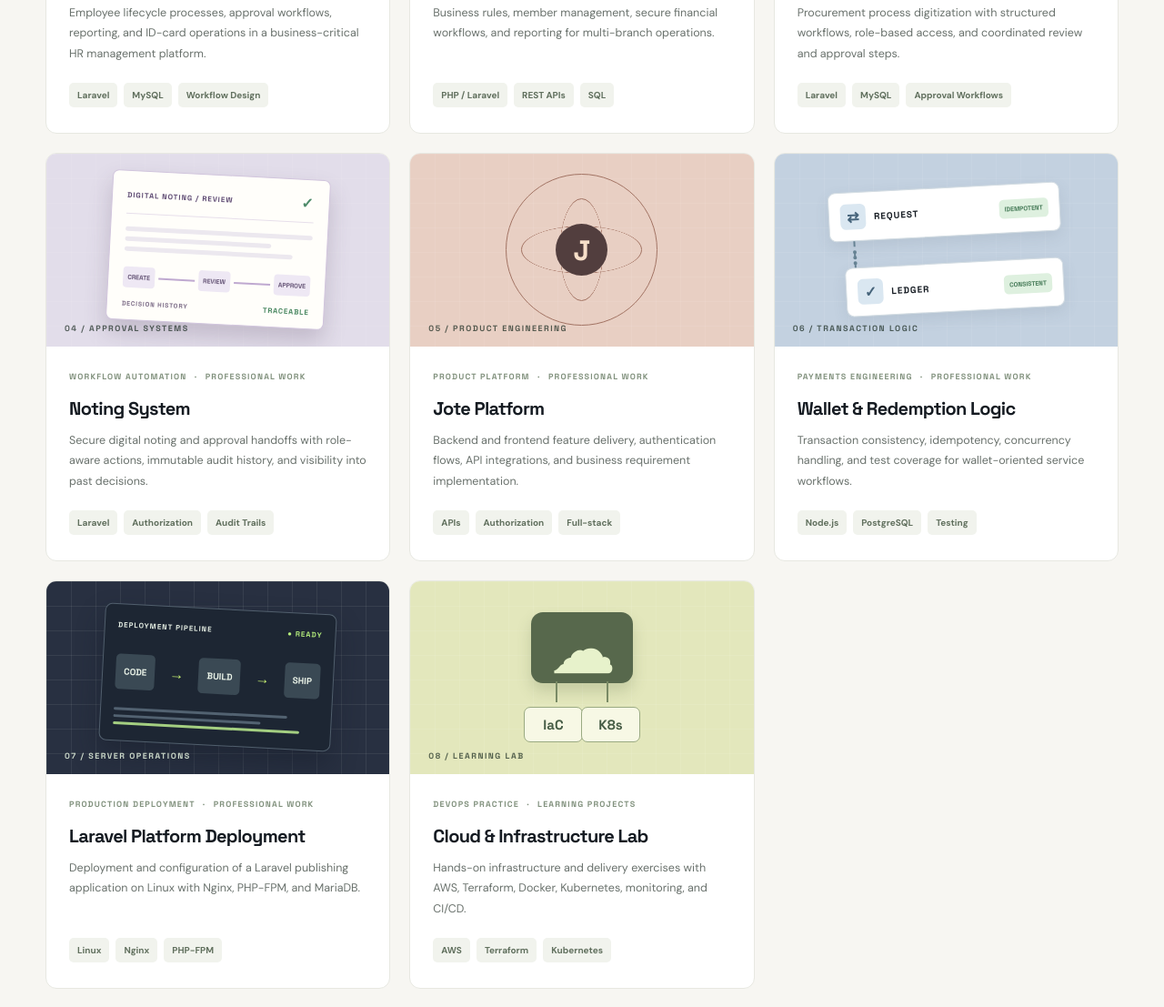
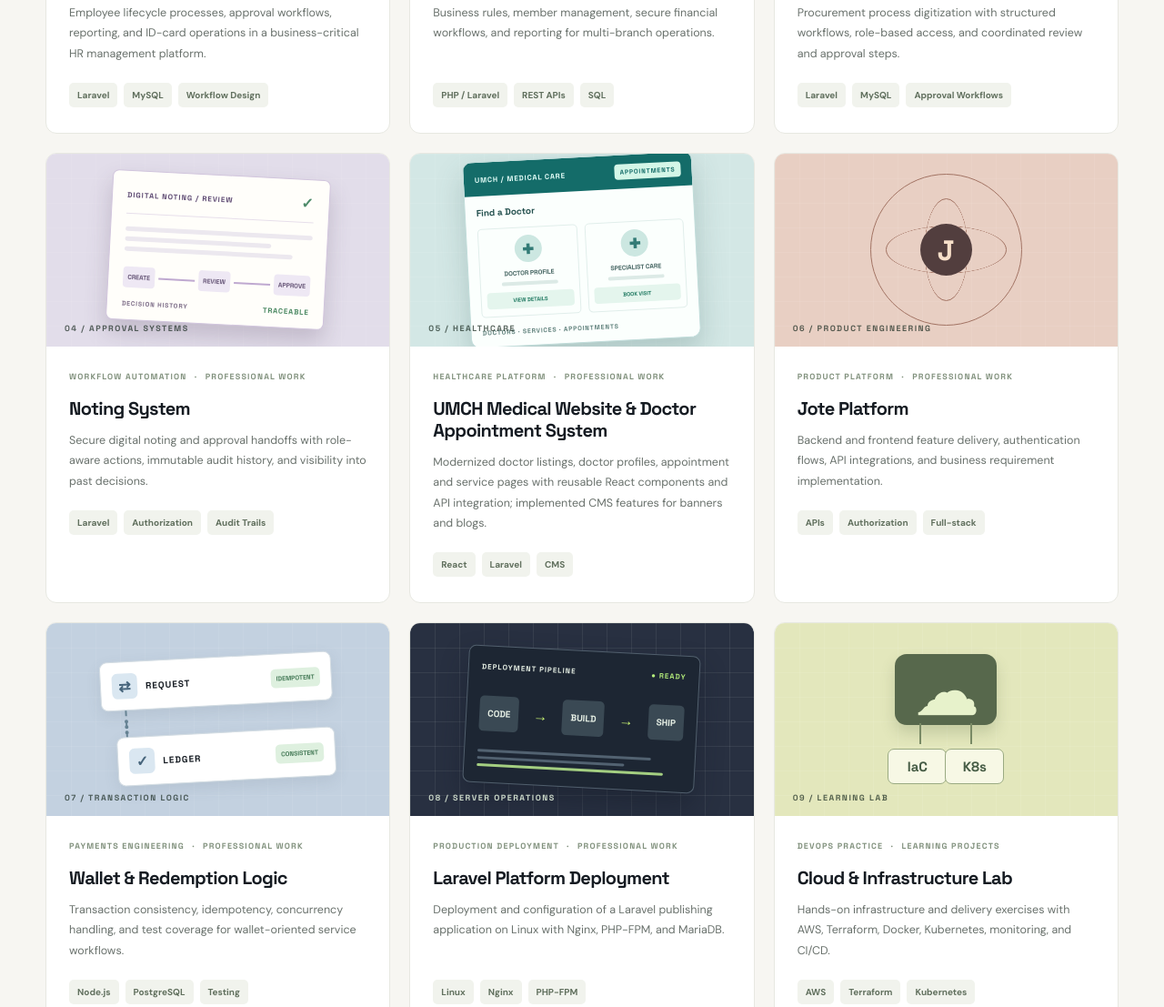
Before and after one commit to ahasan247/portfolio, a plain HTML site: page index.html in a window 1280 px wide. Shown: the part 1593-2700 px from the top of the page at 91% size. Drawn offline with Linux system fonts and the light colour scheme.

Commit message:
feat(portfolio): add UMCH medical website and doctor appointment project

```diff
--- a/index.html
+++ b/index.html
@@ -45,6 +45,22 @@
 .noting-flow i{height:2px;flex:1;background:#bfa9d0}
 .noting-foot{display:flex;align-items:center;justify-content:space-between;margin-top:12px;color:#7b6b86;font:700 7px var(--display);letter-spacing:.8px}
 .noting-foot strong{color:#47865f;font-size:8px}
+
+
+/* UMCH healthcare platform illustration */
+.project-art-umch{background:#d3e7e5}
+.umch-visual{position:relative;z-index:1;width:min(253px,100%);border:1px solid #c1dcda;border-radius:10px;overflow:hidden;background:#fbfffd;box-shadow:0 14px 30px #446b6942;transform:rotate(-3deg)}
+.umch-top{display:flex;align-items:center;justify-content:space-between;padding:10px 12px;background:#146c69;color:#e6fffa;font:700 8px var(--display);letter-spacing:.8px}
+.umch-top strong{background:#d4f6e8;color:#146c69;padding:4px 6px;border-radius:4px;font-size:7px}
+.umch-body{padding:12px}
+.umch-title{font:700 10px var(--display);color:#214e4c;margin-bottom:11px}
+.umch-doctors{display:flex;gap:8px}
+.umch-doctor{flex:1;border:1px solid #e1eeeb;padding:8px 6px;border-radius:5px;text-align:center}
+.umch-avatar{width:30px;height:30px;background:#cce7e1;color:#337b76;border-radius:50%;margin:0 auto 7px;display:grid;place-items:center;font:700 15px var(--display)}
+.umch-doctor span{display:block;font:700 7px var(--display);color:#436360}
+.umch-doctor i{display:block;width:65%;height:4px;background:#dceae6;border-radius:4px;margin:5px auto}
+.umch-doctor b{display:block;background:#e4f5ed;color:#217a62;border-radius:4px;padding:5px 2px;margin-top:7px;font:700 6px var(--display)}
+.umch-footer{padding:0 12px 11px;color:#60817c;font:700 7px var(--display);letter-spacing:.8px}
 
 </style>
   <script>
@@ -131,17 +147,19 @@ window.PORTFOLIO_CONFIG = {
     <section class="section work-section" id="work" aria-labelledby="work-title">
       <div class="container">
         <div class="section-heading two-column-heading"><div><div class="section-label"><span>01</span> / SELECTED WORK</div><h2 id="work-title">The work behind<br>the <em>words.</em></h2></div><p>A selection of systems I've contributed to, from day-to-day operational platforms to cloud deployment and infrastructure practice. Descriptions are intentionally high-level to respect project confidentiality.</p></div>
-        <div class="project-toolbar"><div class="filter-list" role="group" aria-label="Filter projects"><button class="filter-button is-active" type="button" data-filter="all" aria-pressed="true">All projects</button><button class="filter-button" type="button" data-filter="backend" aria-pressed="false">Backend</button><button class="filter-button" type="button" data-filter="platform" aria-pressed="false">Platforms</button><button class="filter-button" type="button" data-filter="devops" aria-pressed="false">DevOps</button></div><span class="project-count" id="project-count" aria-live="polite">08 PROJECTS</span></div>
+        <div class="project-toolbar"><div class="filter-list" role="group" aria-label="Filter projects"><button class="filter-button is-active" type="button" data-filter="all" aria-pressed="true">All projects</button><button class="filter-button" type="button" data-filter="backend" aria-pressed="false">Backend</button><button class="filter-button" type="button" data-filter="platform" aria-pressed="false">Platforms</button><button class="filter-button" type="button" data-filter="devops" aria-pressed="false">DevOps</button></div><span class="project-count" id="project-count" aria-live="polite">09 PROJECTS</span></div>
         <div class="project-grid" id="project-grid">
           <article class="project-card project-card-feature" data-category="backend platform"><div class="project-art project-art-hrm" aria-hidden="true"><div class="mini-screen"><div class="screen-bar"><i></i><i></i><i></i><span>WORKFORCE / OVERVIEW</span></div><div class="screen-layout"><span class="screen-sidebar"></span><div class="screen-content"><span class="screen-title"></span><div class="screen-stats"><b></b><b></b><b></b></div><span class="screen-row"></span><span class="screen-row"></span><span class="screen-row"></span></div></div></div><span class="art-index">01 / OPERATIONS</span></div><div class="project-info"><div class="project-meta">ENTERPRISE PLATFORM <span>·</span> PROFESSIONAL WORK</div><h3>HRM & Workforce Operations</h3><p>Employee lifecycle processes, approval workflows, reporting, and ID-card operations in a business-critical HR management platform.</p><div class="tag-list"><span>Laravel</span><span>MySQL</span><span>Workflow Design</span></div></div></article>
           <article class="project-card" data-category="backend platform"><div class="project-art project-art-finance" aria-hidden="true"><div class="finance-visual"><div class="fin-head">TRANSACTION FLOW <span>↗</span></div><div class="fin-chart"><i style="--h:44%"></i><i style="--h:69%"></i><i style="--h:56%"></i><i style="--h:83%"></i><i style="--h:66%"></i><i style="--h:94%"></i><i style="--h:78%"></i></div><div class="fin-bottom"><span>LEDGER</span><strong>INTEGRITY FIRST</strong></div></div><span class="art-index">02 / FINANCIAL SYSTEMS</span></div><div class="project-info"><div class="project-meta">BUSINESS SYSTEM <span>·</span> PROFESSIONAL WORK</div><h3>Financial & Member Workflows</h3><p>Business rules, member management, secure financial workflows, and reporting for multi-branch operations.</p><div class="tag-list"><span>PHP / Laravel</span><span>REST APIs</span><span>SQL</span></div></div></article>
 
           <article class="project-card" data-category="backend platform"><div class="project-art project-art-procurement" aria-hidden="true"><div class="procurement-visual"><div class="procurement-head"><span>PROCUREMENT WORKFLOW</span><b>● ACTIVE</b></div><div class="procurement-steps"><span>REQUEST</span><i>→</i><span>REVIEW</span><i>→</i><span>APPROVE</span></div><div class="procurement-foot"><span>CONTROLLED PROCESS</span><strong>✓</strong></div></div><span class="art-index">03 / PROCUREMENT</span></div><div class="project-info"><div class="project-meta">ENTERPRISE PLATFORM <span>·</span> PROFESSIONAL WORK</div><h3>E-Procurement System</h3><p>Procurement process digitization with structured workflows, role-based access, and coordinated review and approval steps.</p><div class="tag-list"><span>Laravel</span><span>MySQL</span><span>Approval Workflows</span></div></div></article>
           <article class="project-card" data-category="backend platform"><div class="project-art project-art-noting" aria-hidden="true"><div class="noting-visual"><div class="noting-head"><span>DIGITAL NOTING / REVIEW</span><b>✓</b></div><div class="noting-lines"><i></i><i></i><i></i></div><div class="noting-flow"><span>CREATE</span><i></i><span>REVIEW</span><i></i><span>APPROVE</span></div><div class="noting-foot"><span>DECISION HISTORY</span><strong>TRACEABLE</strong></div></div><span class="art-index">04 / APPROVAL SYSTEMS</span></div><div class="project-info"><div class="project-meta">WORKFLOW AUTOMATION <span>·</span> PROFESSIONAL WORK</div><h3>Noting System</h3><p>Secure digital noting and approval handoffs with role-aware actions, immutable audit history, and visibility into past decisions.</p><div class="tag-list"><span>Laravel</span><span>Authorization</span><span>Audit Trails</span></div></div></article>
-          <article class="project-card" data-category="backend platform"><div class="project-art project-art-jote" aria-hidden="true"><div class="jote-symbol"><div class="jote-orb jote-orb-1"></div><div class="jote-orb jote-orb-2"></div><div class="jote-orb jote-orb-3"></div><div class="jote-center">J</div></div><span class="art-index">05 / PRODUCT ENGINEERING</span></div><div class="project-info"><div class="project-meta">PRODUCT PLATFORM <span>·</span> PROFESSIONAL WORK</div><h3>Jote Platform</h3><p>Backend and frontend feature delivery, authentication flows, API integrations, and business requirement implementation.</p><div class="tag-list"><span>APIs</span><span>Authorization</span><span>Full-stack</span></div></div></article>
-          <article class="project-card" data-category="backend"><div class="project-art project-art-wallet" aria-hidden="true"><div class="wallet-visual"><div class="wallet-row"><span class="wallet-icon">⇄</span><strong>REQUEST</strong><span class="wallet-pill">IDEMPOTENT</span></div><div class="wallet-track"><span></span><span></span><span></span></div><div class="wallet-row wallet-row-last"><span class="wallet-icon">✓</span><strong>LEDGER</strong><span class="wallet-pill">CONSISTENT</span></div></div><span class="art-index">06 / TRANSACTION LOGIC</span></div><div class="project-info"><div class="project-meta">PAYMENTS ENGINEERING <span>·</span> PROFESSIONAL WORK</div><h3>Wallet & Redemption Logic</h3><p>Transaction consistency, idempotency, concurrency handling, and test coverage for wallet-oriented service workflows.</p><div class="tag-list"><span>Node.js</span><span>PostgreSQL</span><span>Testing</span></div></div></article>
-          <article class="project-card" data-category="devops platform"><div class="project-art project-art-deploy" aria-hidden="true"><div class="deploy-visual"><div class="deploy-top">DEPLOYMENT PIPELINE <span>● READY</span></div><div class="deploy-blocks"><div>CODE</div><span>→</span><div>BUILD</div><span>→</span><div>SHIP</div></div><div class="deploy-lines"><i></i><i></i><i></i></div></div><span class="art-index">07 / SERVER OPERATIONS</span></div><div class="project-info"><div class="project-meta">PRODUCTION DEPLOYMENT <span>·</span> PROFESSIONAL WORK</div><h3>Laravel Platform Deployment</h3><p>Deployment and configuration of a Laravel publishing application on Linux with Nginx, PHP-FPM, and MariaDB.</p><div class="tag-list"><span>Linux</span><span>Nginx</span><span>PHP-FPM</span></div></div></article>
-          <article class="project-card" data-category="devops"><div class="project-art project-art-cloud" aria-hidden="true"><div class="cloud-diagram"><div class="cloud-core">☁</div><div class="cloud-line cloud-line-l"></div><div class="cloud-line cloud-line-r"></div><div class="cloud-box cloud-box-l">IaC</div><div class="cloud-box cloud-box-r">K8s</div></div><span class="art-index">08 / LEARNING LAB</span></div><div class="project-info"><div class="project-meta">DEVOPS PRACTICE <span>·</span> LEARNING PROJECTS</div><h3>Cloud & Infrastructure Lab</h3><p>Hands-on infrastructure and delivery exercises with AWS, Terraform, Docker, Kubernetes, monitoring, and CI/CD.</p><div class="tag-list"><span>AWS</span><span>Terraform</span><span>Kubernetes</span></div></div></article>
+
+          <article class="project-card" data-category="backend platform"><div class="project-art project-art-umch" aria-hidden="true"><div class="umch-visual"><div class="umch-top"><span>UMCH / MEDICAL CARE</span><strong>APPOINTMENTS</strong></div><div class="umch-body"><div class="umch-title">Find a Doctor</div><div class="umch-doctors"><div class="umch-doctor"><div class="umch-avatar">✚</div><span>DOCTOR PROFILE</span><i></i><b>VIEW DETAILS</b></div><div class="umch-doctor"><div class="umch-avatar">✚</div><span>SPECIALIST CARE</span><i></i><b>BOOK VISIT</b></div></div></div><div class="umch-footer">DOCTORS · SERVICES · APPOINTMENTS</div></div><span class="art-index">05 / HEALTHCARE</span></div><div class="project-info"><div class="project-meta">HEALTHCARE PLATFORM <span>·</span> PROFESSIONAL WORK</div><h3>UMCH Medical Website &amp; Doctor Appointment System</h3><p>Modernized doctor listings, doctor profiles, appointment and service pages with reusable React components and API integration; implemented CMS features for banners and blogs.</p><div class="tag-list"><span>React</span><span>Laravel</span><span>CMS</span></div></div></article>
+          <article class="project-card" data-category="backend platform"><div class="project-art project-art-jote" aria-hidden="true"><div class="jote-symbol"><div class="jote-orb jote-orb-1"></div><div class="jote-orb jote-orb-2"></div><div class="jote-orb jote-orb-3"></div><div class="jote-center">J</div></div><span class="art-index">06 / PRODUCT ENGINEERING</span></div><div class="project-info"><div class="project-meta">PRODUCT PLATFORM <span>·</span> PROFESSIONAL WORK</div><h3>Jote Platform</h3><p>Backend and frontend feature delivery, authentication flows, API integrations, and business requirement implementation.</p><div class="tag-list"><span>APIs</span><span>Authorization</span><span>Full-stack</span></div></div></article>
+          <article class="project-card" data-category="backend"><div class="project-art project-art-wallet" aria-hidden="true"><div class="wallet-visual"><div class="wallet-row"><span class="wallet-icon">⇄</span><strong>REQUEST</strong><span class="wallet-pill">IDEMPOTENT</span></div><div class="wallet-track"><span></span><span></span><span></span></div><div class="wallet-row wallet-row-last"><span class="wallet-icon">✓</span><strong>LEDGER</strong><span class="wallet-pill">CONSISTENT</span></div></div><span class="art-index">07 / TRANSACTION LOGIC</span></div><div class="project-info"><div class="project-meta">PAYMENTS ENGINEERING <span>·</span> PROFESSIONAL WORK</div><h3>Wallet & Redemption Logic</h3><p>Transaction consistency, idempotency, concurrency handling, and test coverage for wallet-oriented service workflows.</p><div class="tag-list"><span>Node.js</span><span>PostgreSQL</span><span>Testing</span></div></div></article>
+          <article class="project-card" data-category="devops platform"><div class="project-art project-art-deploy" aria-hidden="true"><div class="deploy-visual"><div class="deploy-top">DEPLOYMENT PIPELINE <span>● READY</span></div><div class="deploy-blocks"><div>CODE</div><span>→</span><div>BUILD</div><span>→</span><div>SHIP</div></div><div class="deploy-lines"><i></i><i></i><i></i></div></div><span class="art-index">08 / SERVER OPERATIONS</span></div><div class="project-info"><div class="project-meta">PRODUCTION DEPLOYMENT <span>·</span> PROFESSIONAL WORK</div><h3>Laravel Platform Deployment</h3><p>Deployment and configuration of a Laravel publishing application on Linux with Nginx, PHP-FPM, and MariaDB.</p><div class="tag-list"><span>Linux</span><span>Nginx</span><span>PHP-FPM</span></div></div></article>
+          <article class="project-card" data-category="devops"><div class="project-art project-art-cloud" aria-hidden="true"><div class="cloud-diagram"><div class="cloud-core">☁</div><div class="cloud-line cloud-line-l"></div><div class="cloud-line cloud-line-r"></div><div class="cloud-box cloud-box-l">IaC</div><div class="cloud-box cloud-box-r">K8s</div></div><span class="art-index">09 / LEARNING LAB</span></div><div class="project-info"><div class="project-meta">DEVOPS PRACTICE <span>·</span> LEARNING PROJECTS</div><h3>Cloud & Infrastructure Lab</h3><p>Hands-on infrastructure and delivery exercises with AWS, Terraform, Docker, Kubernetes, monitoring, and CI/CD.</p><div class="tag-list"><span>AWS</span><span>Terraform</span><span>Kubernetes</span></div></div></article>
         </div>
       </div>
     </section>
```
